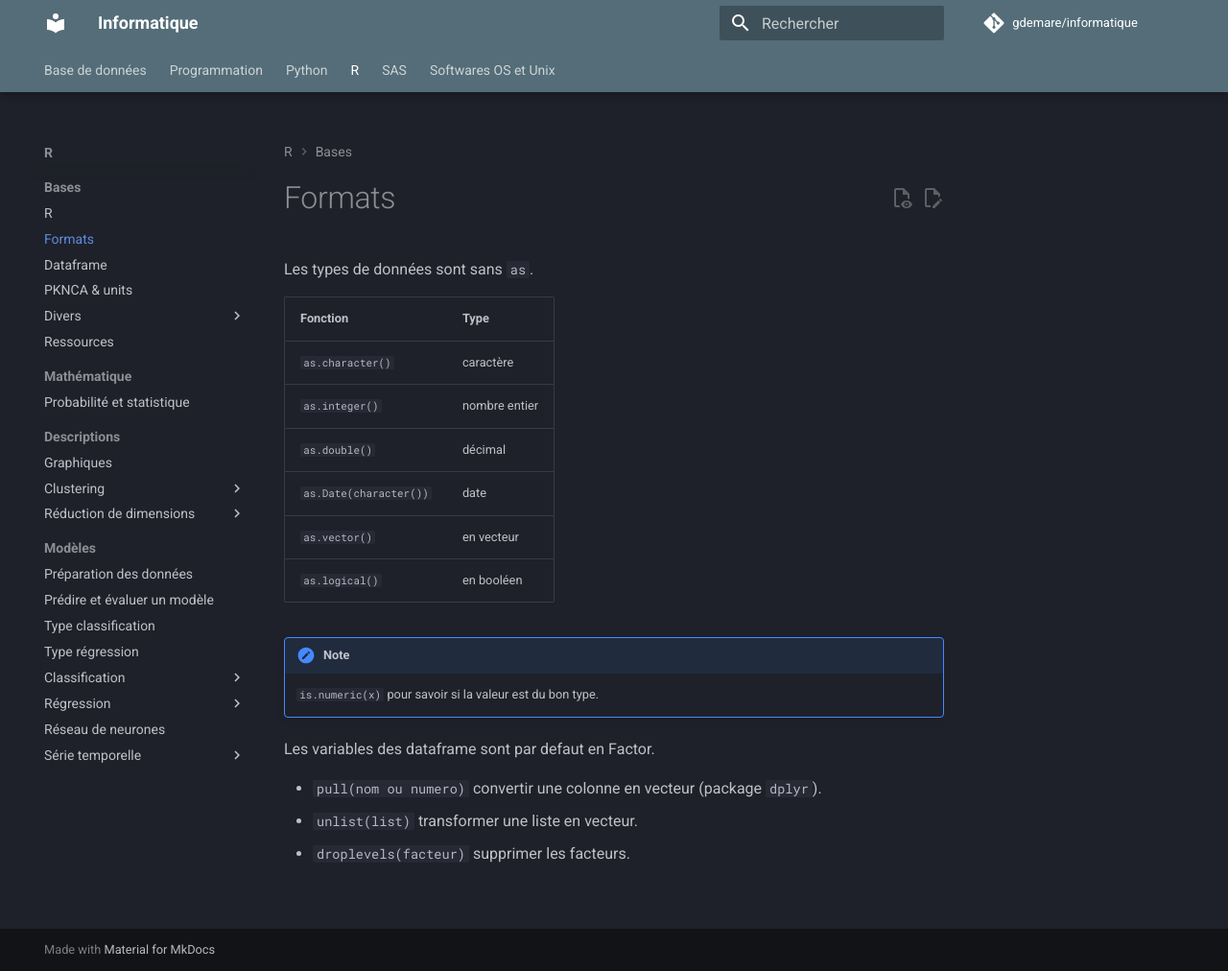
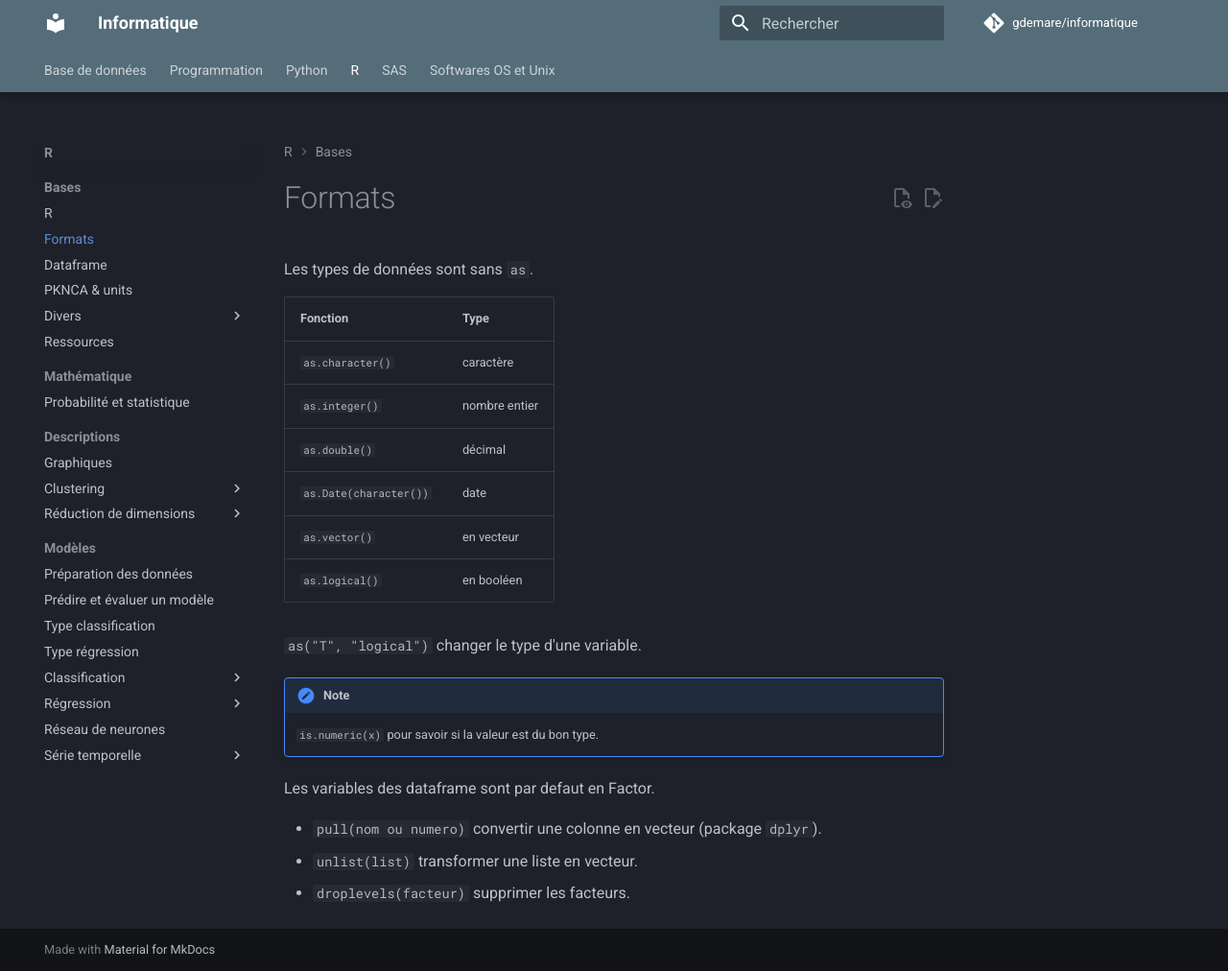
Before and after one commit to gdemare/Informatique, an MkDocs documentation site: the page built from docs/r/formater-donnees_r.md, in a window 1280 px wide and 1012 px high. Shown: the whole window at 96% size. Built offline with MkDocs 1.6.1 and Material for MkDocs 9.7.7, drawn with Linux system fonts in a browser that asks for light colours; comment, search, counter and statistics services are not loaded.

Commit message:
Update formater-donnees_r.md

```diff
--- a/docs/r/formater-donnees_r.md
+++ b/docs/r/formater-donnees_r.md
@@ -8,6 +8,9 @@ Fonction               | Type
 `as.Date(character())` | date
 `as.vector()`          | en vecteur
 `as.logical()`         | en booléen
+
+`as("T", "logical")` changer le type d'une variable.
+
 !!! note
     `is.numeric(x)` pour savoir si la valeur est du bon type.
 
```
